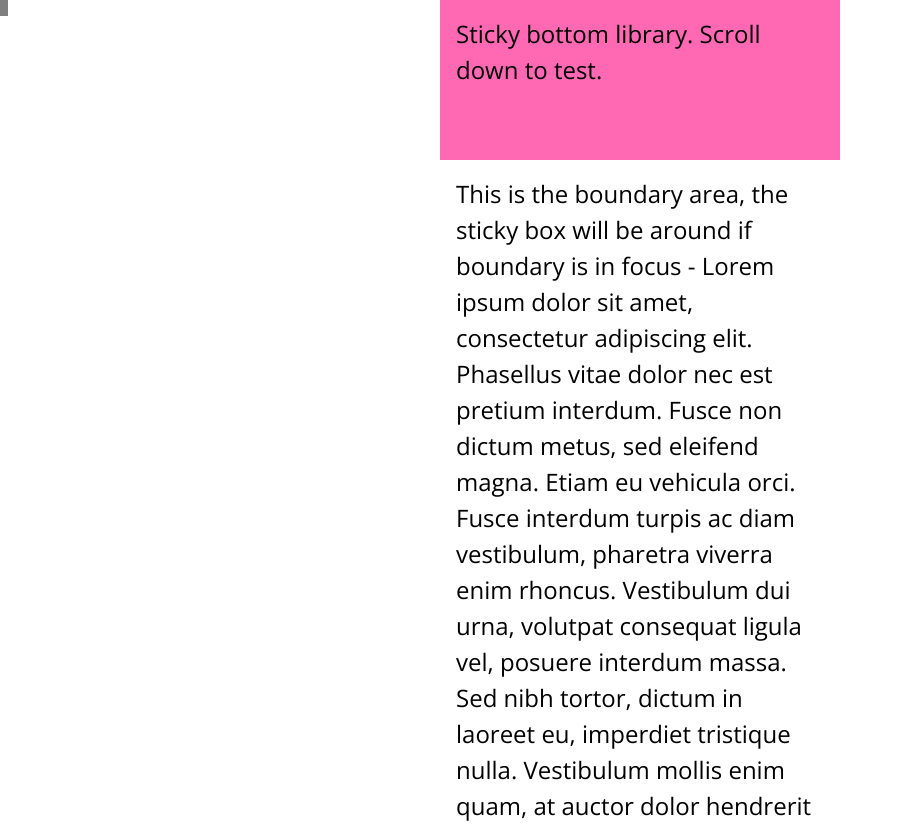
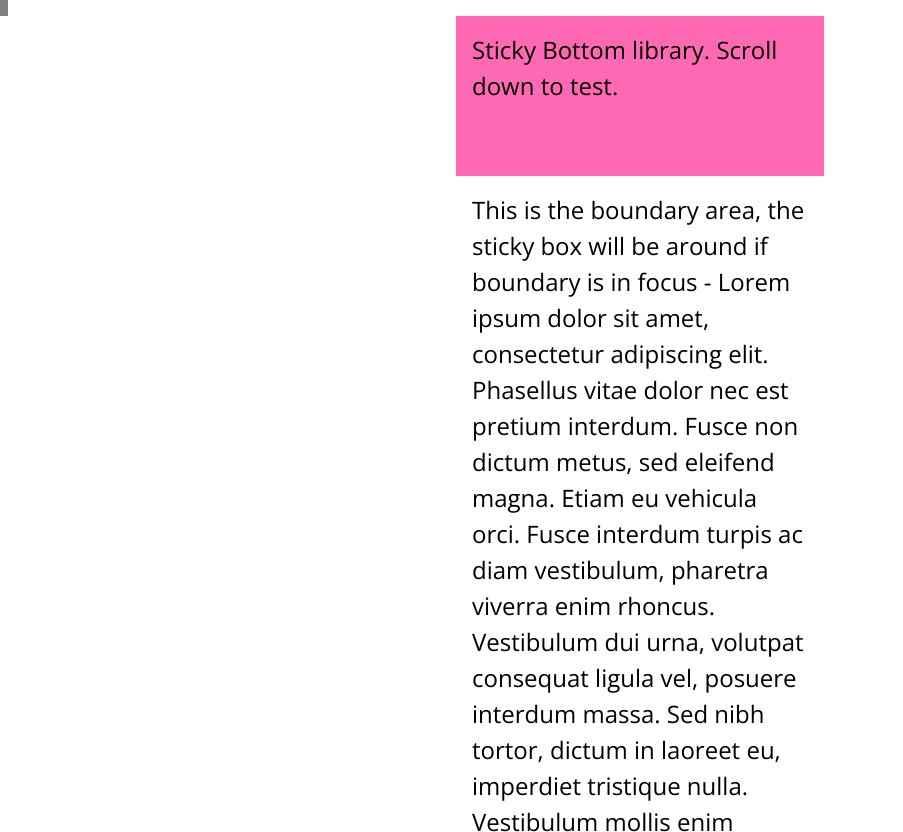
Before and after one commit to kunukn/sticky-bottom, a website built with webpack: page src/index.html in a window 1280 px wide. Shown: the top 832 px of the page, without its empty margins (0-903 px from the left). Built offline with nearby package versions, Linux system fonts and the light colour scheme.

Commit message:
upd styles

```diff
--- a/src/assets/StickyBottom.scss
+++ b/src/assets/StickyBottom.scss
@@ -13,21 +13,22 @@ html {
   font-size: 16px;
 }
 body {
-  font-family: "Open Sans", sans-serif;
+  font-family: 'Open Sans', sans-serif;
   font-size: 1.5rem;
   font-weight: 300;
   line-height: 1.5;
   margin: 0;
   min-height: 100vh;
+  background: white;
 }
 
 .app {
   position: relative;
-  min-height: 300vh;
+  //min-height: 300vh;
   max-width: 400px;
   margin: 0 auto;
-  background: #eee;
-//  padding: 1rem;
+  background: white;
+  padding: 1rem;
 }
 
 .content {
@@ -45,7 +46,7 @@ body {
 .kn-debug {
   color: white;
   position: fixed;
-  padding: 0 .25rem;
+  padding: 0 0.25rem;
   top: 0;
   left: 0;
   max-width: 100%;
@@ -59,17 +60,20 @@ body {
 .kn-sticky-bottom {
   position: relative; // required
   display: block; // required (implicit)
-  &.kn-is-before { // state 1
+  &.kn-is-before {
+    // state 1
     .kn-sticky-bottom__box-inner {
       box-shadow: 0 -3px 3px -3px #444; // optional
     }
   }
-  &.kn-is-fixed { // state 2
+  &.kn-is-fixed {
+    // state 2
     .kn-sticky-bottom__box-inner {
       box-shadow: 0 -3px 3px -3px #444; // optional
     }
   }
-  &.kn-is-after { // state 3
+  &.kn-is-after {
+    // state 3
     .kn-sticky-bottom__box-inner {
     }
   }
@@ -95,6 +99,4 @@ body {
   background: white; // optional
   position: relative; // required
   display: block; // required
-//  max-height: 50vh; // debug
-  overflow: hidden; //  // debug
 }
--- a/src/index.html
+++ b/src/index.html
@@ -15,7 +15,7 @@
 <body>
   <div class="app">
     <div class="content">
-      Sticky bottom library. Scroll down to test.
+      Sticky Bottom library. Scroll down to test.
     </div>
     <!-- library start -->
     <div class="js kn-sticky-bottom">
```
